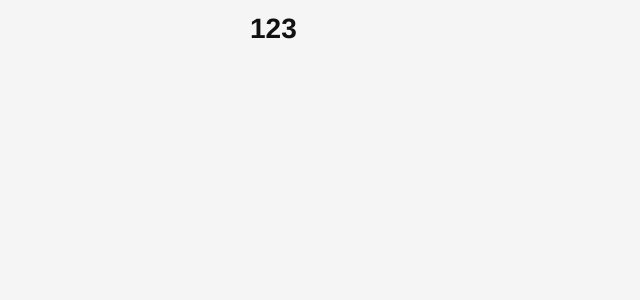
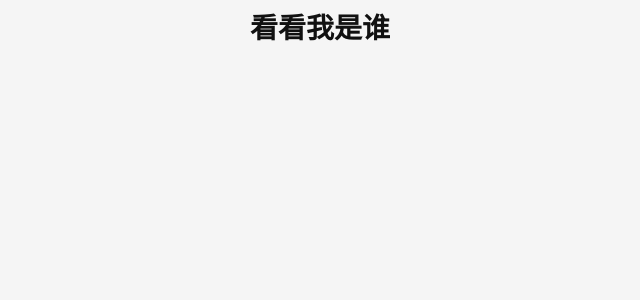
Before and after one commit to pablezhang/todo-mvc, a React (Create React App) app: page / in a window 1280 px wide. Shown: the top 300 px of the page, without its empty margins (115-755 px from the left). Built offline with nearby package versions, Linux system fonts and the light colour scheme.

Commit message:
CICD持续集成

```diff
--- a/src/App.js
+++ b/src/App.js
@@ -7,6 +7,6 @@ import './styles/index.css';
 
 export default function App(params) {
   return (
-    <h1>123</h1>
+    <h1>看看我是谁</h1>
   );
 }
```
